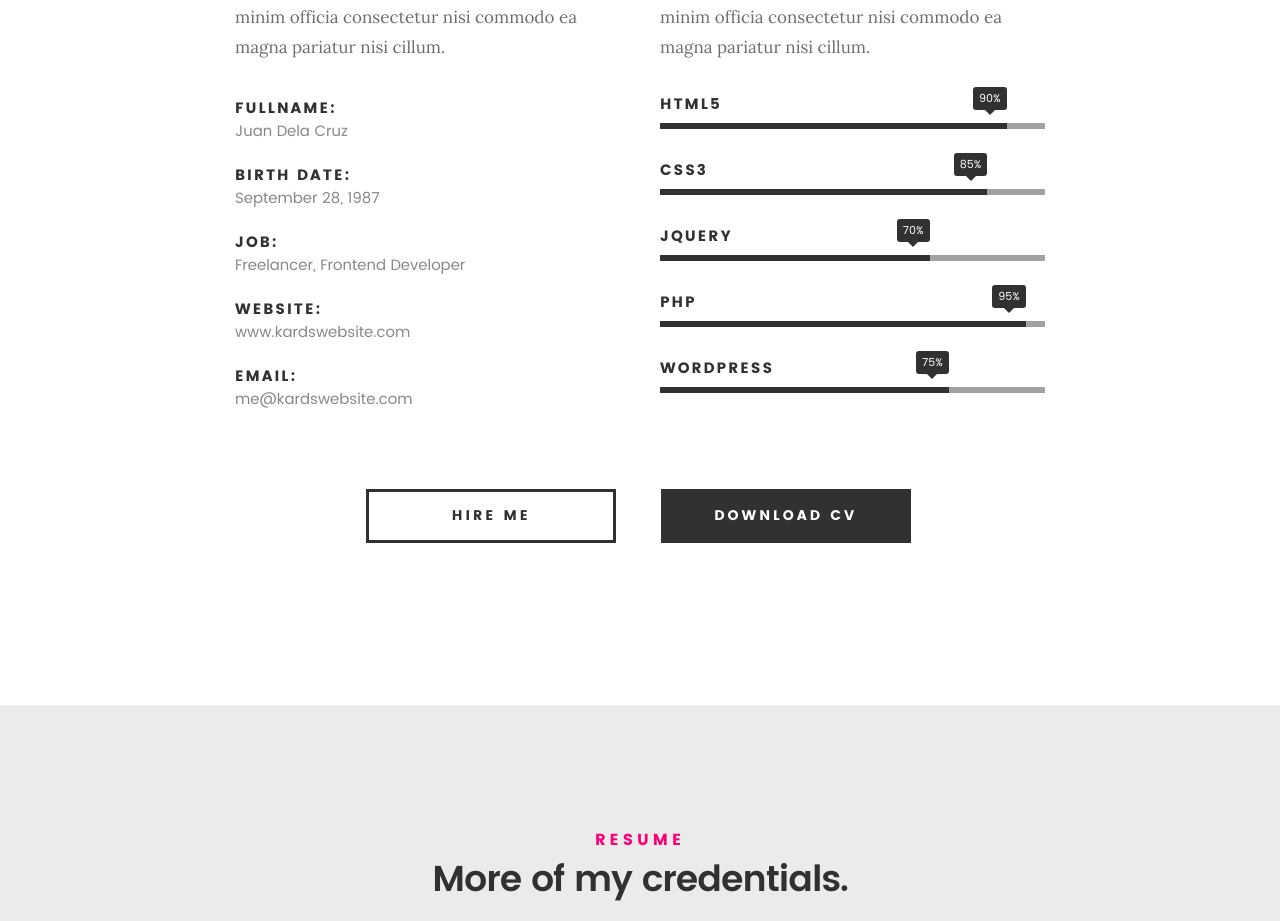
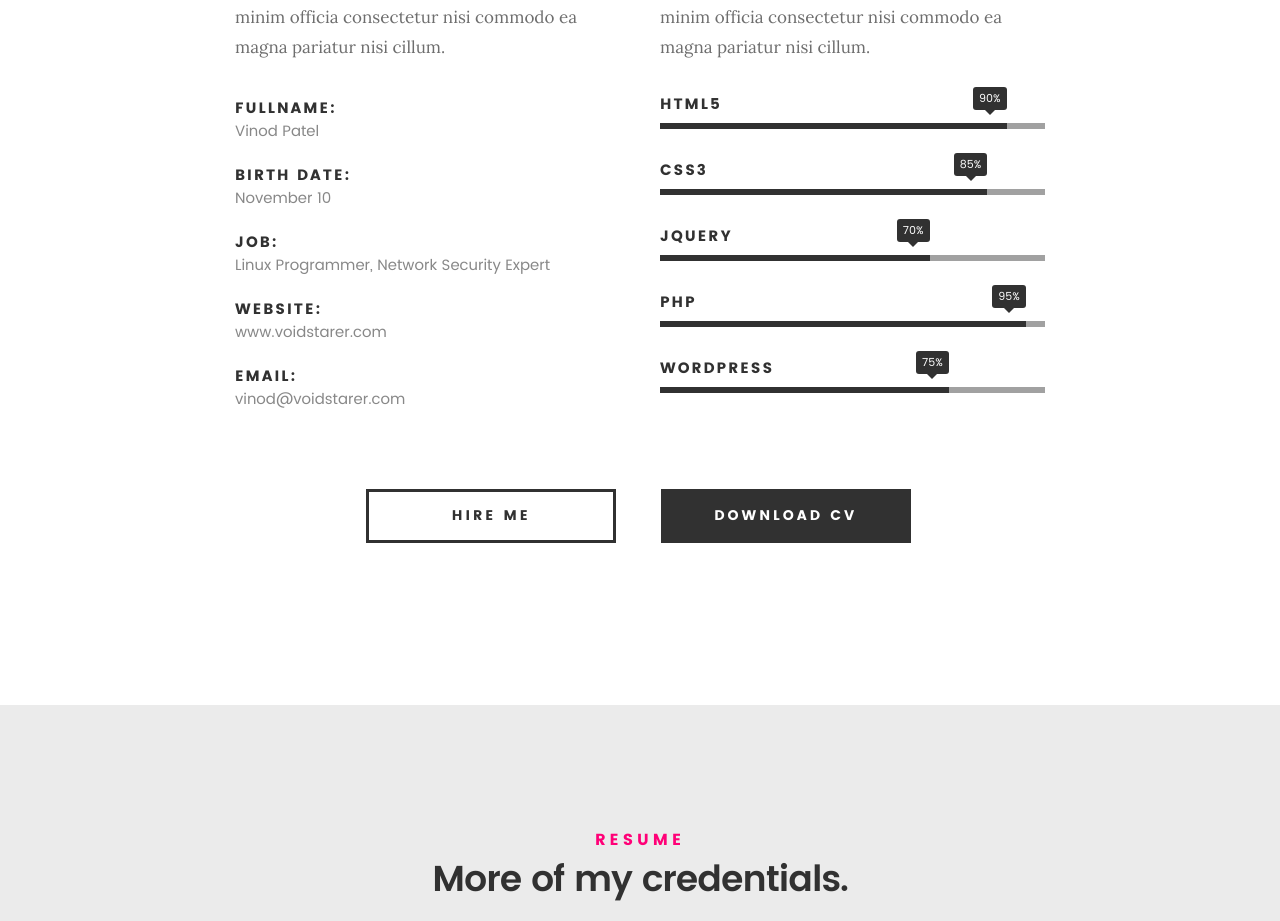
Before and after one commit to voidstarer/voidstarer.github.io, a plain HTML site: page index.html in a window 1280 px wide. Shown: the part 2282-3203 px from the top of the page. Drawn offline with Linux system fonts and the light colour scheme; files whose address does not match are found by name.

Commit message:
updated info

```diff
--- a/index.html
+++ b/index.html
@@ -7,9 +7,9 @@
    <!--- basic page needs
    ================================================== -->
    <meta charset="utf-8">
-	<title>Kards</title>
-	<meta name="description" content="">
-	<meta name="author" content="">
+	<title>VOIDSTARER</title>
+	<meta name="description" content="The official website for Vinod Patel">
+	<meta name="author" content="Vinod Patel">
 
    <!-- mobile specific metas
    ================================================== -->
@@ -139,23 +139,23 @@ Lorem ipsum Exercitation culpa qui dolor consequat exercitation fugiat laborum e
    			<ul class="info-list">
    				<li>
    					<strong>Fullname:</strong>
-   					<span>Juan Dela Cruz</span>
+   					<span>Vinod Patel</span>
    				</li>
    				<li>
    					<strong>Birth Date:</strong>
-   					<span>September 28, 1987</span>
+   					<span>November 10</span>
    				</li>
    				<li>
    					<strong>Job:</strong>
-   					<span>Freelancer, Frontend Developer</span>
+   					<span>Linux Programmer, Network Security Expert</span>
    				</li>
    				<li>
    					<strong>Website:</strong>
-   					<span>www.kardswebsite.com</span>
+   					<span>www.voidstarer.com</span>
    				</li>
    				<li>
    					<strong>Email:</strong>
-   					<span>me@kardswebsite.com</span>
+   					<span>vinod@voidstarer.com</span>
    				</li>
 
    			</ul> <!-- /info-list -->
```
